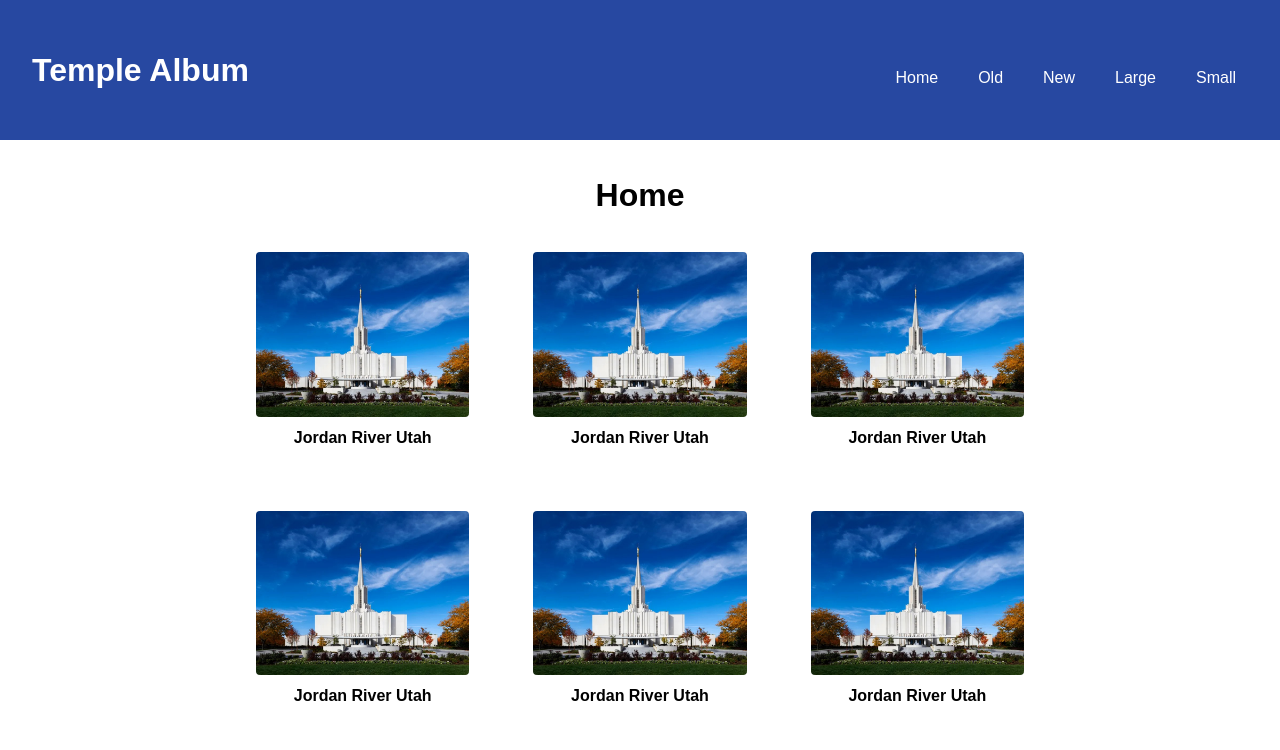
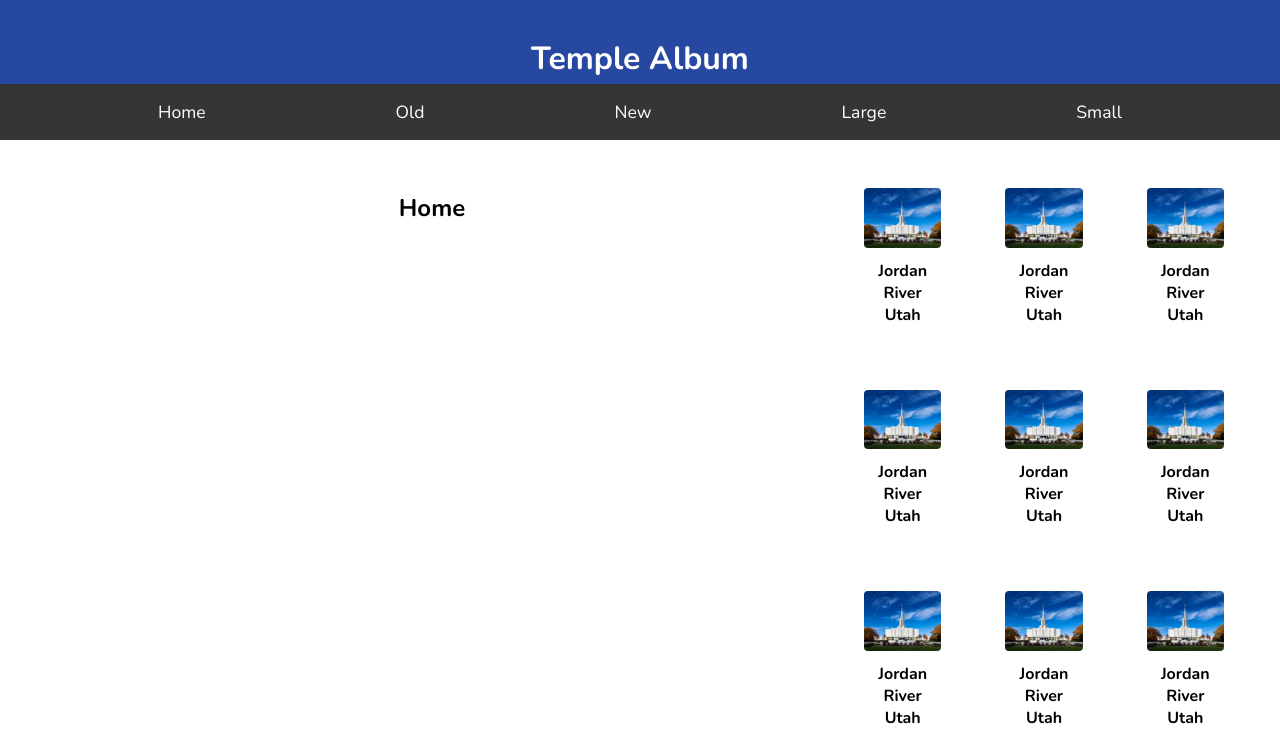
Before and after one commit to gourleysites/wdd131, a plain HTML site: page temples.html in a window 1280 px wide. Shown: the top 750 px of the page. Drawn offline with nearby package versions, Linux system fonts and the light colour scheme.

Commit message:
Adjustments

```diff
--- a/styles/temples.css
+++ b/styles/temples.css
@@ -61,7 +61,7 @@ main {
     padding: 1rem;
 }
 
-main h1 {
+main h2 {
     text-align: center;
 }
 
--- a/temples.html
+++ b/temples.html
@@ -8,6 +8,10 @@
     <meta name="author" content="Adam Gourley">
     <link rel="stylesheet" href="styles/temples.css">
     <link rel="stylesheet" href="styles/temples-large.css">
+    <link rel="stylesheet" href="styles/base.css">
+    <link rel="preconnect" href="https://fonts.googleapis.com">
+    <link rel="preconnect" href="https://fonts.gstatic.com" crossorigin>
+    <link href="https://fonts.googleapis.com/css2?family=Nunito:ital,wght@0,200..1000;1,200..1000&display=swap" rel="stylesheet">
     <script src="scripts/temples.js" defer></script>
 </head>
 <body>
@@ -23,7 +27,7 @@
         </nav>
     </header>
     <main>
-        <h1>Home</h1>
+        <h2>Home</h2>
         <div class="gallery">
             <figure>
                 <img src="images/jordan-river.jpg" alt="Jordan River Temple" width="300">
```
